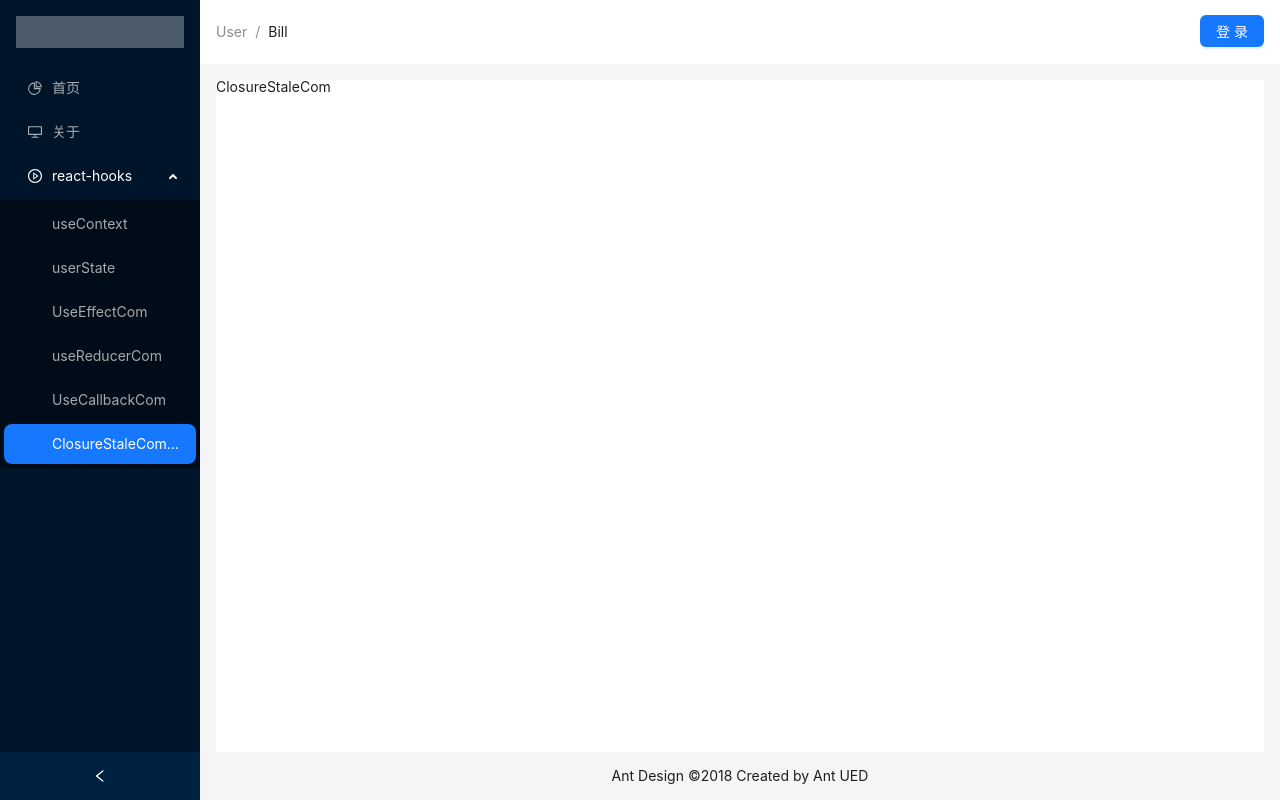
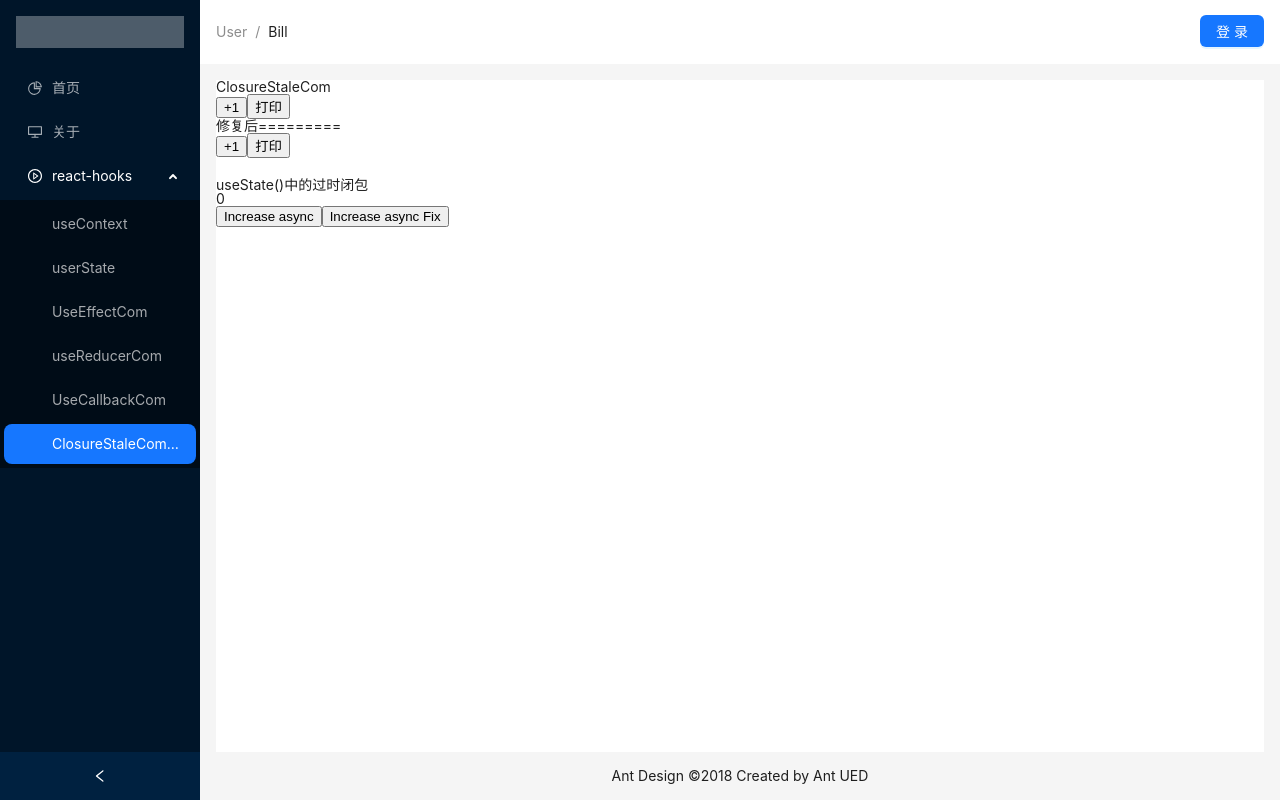
Before and after one commit to lin1126/react-management, a React (Vite) app: page /SubMeue/ClosureStaleCom in a window 1280 px wide. Built offline with nearby package versions, Linux system fonts and the light colour scheme.

Commit message:
过时闭包详解

```diff
--- a/src/views/SubMeue/ClosureStaleCom/index.tsx
+++ b/src/views/SubMeue/ClosureStaleCom/index.tsx
@@ -1,7 +1,114 @@
+import { useState } from 'react'
+
+/**
+ *
+ * @param incBy 递增的数值
+ * @returns increment递增内部值，log记录当前值。
+ */
+const createIncrement = (incBy: number) => {
+  let value = 0
+
+  const increment = () => {
+    value += incBy
+    console.log('incrementLog=>>>>>', value)
+  }
+
+  const message = `Current value is ${value}`
+  // log() 是一个陈旧的闭包。闭包 log() 捕获 message 了具有 "Current value is 0"
+  // 即使 value 变量在调用 increment() 时多次递增，该 message 变量也不会更新，并且始终保持过时的值 "Current value is 0" 。
+  const log = () => {
+    console.log(message)
+  }
+  return [increment, log]
+}
+
+/**
+ * @修复方式
+ * 将message移到log方法里面
+ */
+
+const createIncrementFix = (incBy: number) => {
+  let value = 0
+
+  const increment = () => {
+    value += incBy
+    console.log('incrementLog=>>>>>', value)
+  }
+
+  const log = () => {
+    // message 每次 log() 调用时访问实际 value 变量。
+    const message = `Current value is ${value}`
+    console.log(message)
+  }
+  return [increment, log]
+}
+
 const ClosureStaleCom = () => {
+  const [increment, log] = createIncrement(1)
+  const [incrementFix, logFix] = createIncrementFix(1)
+
+  const [count, setCount] = useState(0)
+  /**
+   * 1 秒的延迟异步递增计数器
+   * 快速单击 2 次“增加异步”按钮。计数器仅由 1 更新，而不是预期的 2
+   */
+  const handleClickAsync = () => {
+    setTimeout(function delay() {
+      setCount(count + 1)
+    }, 1000)
+  }
+
+  /**
+   * 采用函数式，
+   * 当一个基于前一个状态返回新状态的回调被提供给状态更新函数时，React 会确保将最新的状态值作为该回调的参数提供：
+   */
+  const handleClickAsyncFix = () => {
+    setTimeout(function delay() {
+      setCount((count) => count + 1)
+    }, 1000)
+    console.log(count)
+  }
+
   return (
     <>
       <h1>ClosureStaleCom</h1>
+      <button
+        onClick={() => {
+          increment()
+        }}
+      >
+        +1
+      </button>
+      <button
+        onClick={() => {
+          log()
+        }}
+      >
+        打印
+      </button>
+
+      <br />
+      <h1>修复后=========</h1>
+      <button
+        onClick={() => {
+          incrementFix()
+        }}
+      >
+        +1
+      </button>
+      <button
+        onClick={() => {
+          logFix()
+        }}
+      >
+        打印
+      </button>
+      <div style={{ height: '20px' }}></div>
+
+      <h1>useState()中的过时闭包</h1>
+      <div>{count}</div>
+      <button onClick={handleClickAsync}>Increase async</button>
+      <button onClick={handleClickAsyncFix}>Increase async Fix</button>
     </>
   )
 }
```
Also changed, not shown: src/views/SubMeue/CustomHookCom/index.tsx (added).
